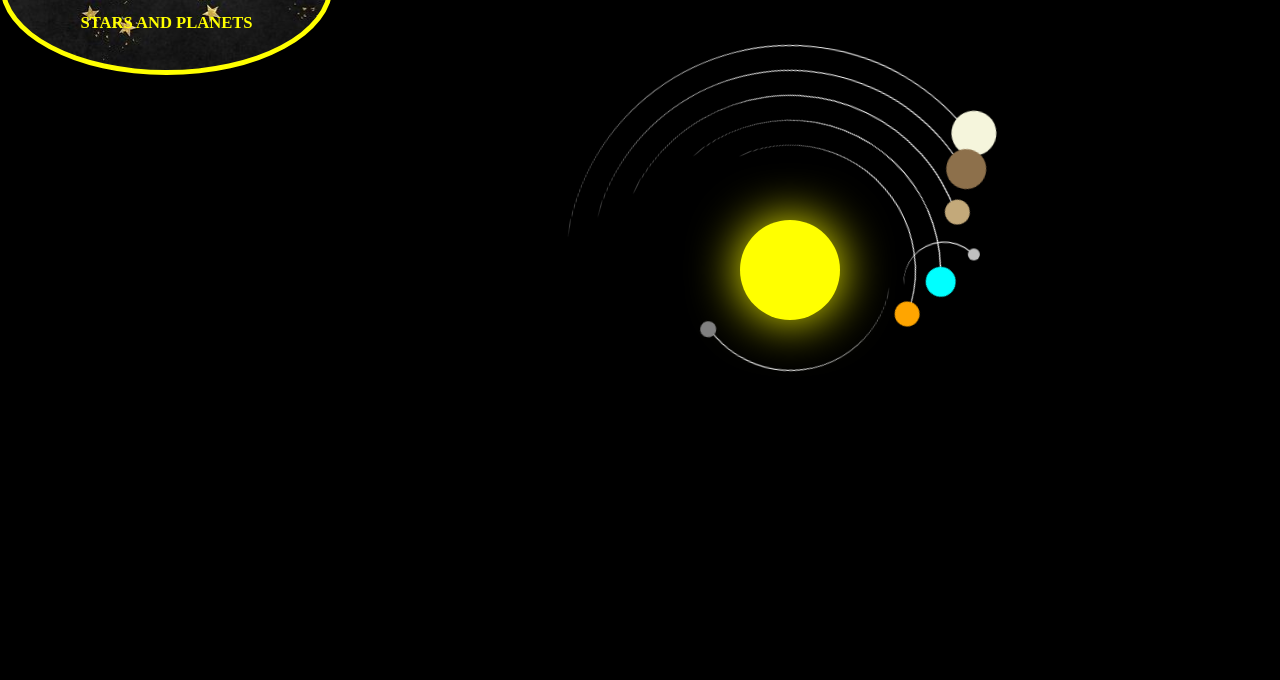
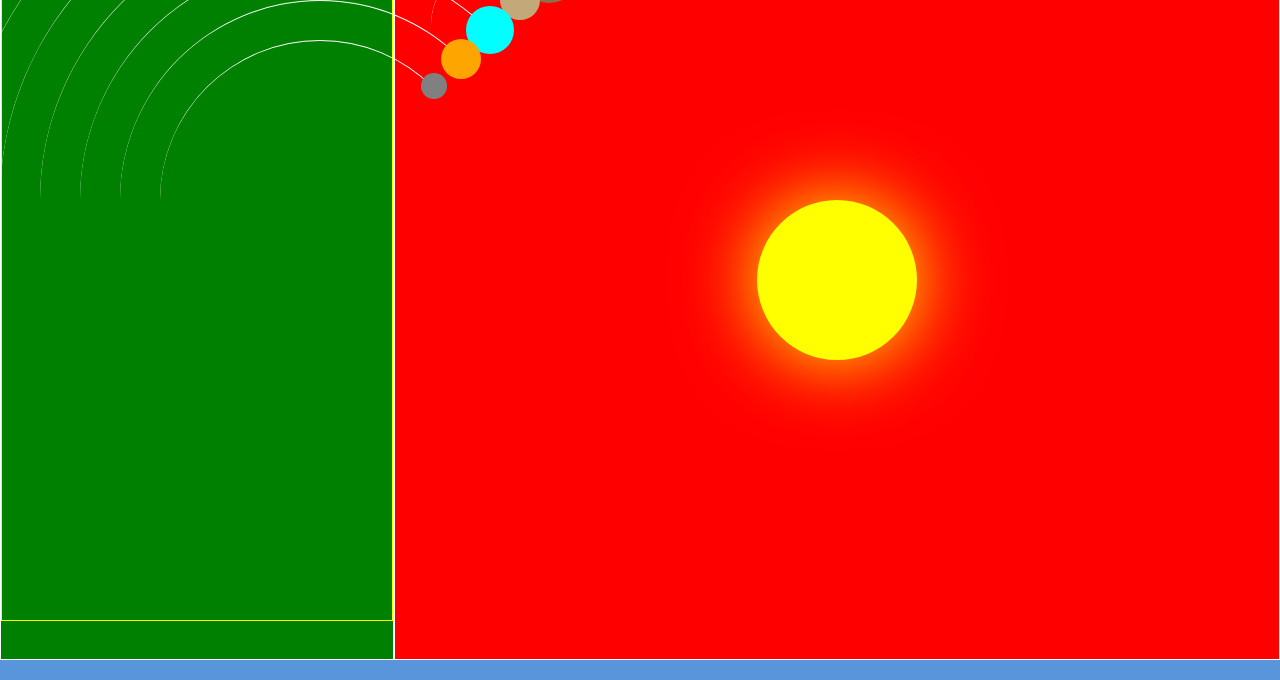
Before and after one commit to irinapech/Solar-System, a plain HTML site: page index.html in a window 1280 px wide. Shown: the part 120-800 px from the top of the page. Drawn offline with Linux system fonts and the light colour scheme.

Commit message:
Created the layout with flexbox: Container(content + sidebar(header + information))

```diff
--- a/content.css
+++ b/content.css
@@ -1,44 +1,53 @@
-body {
+* {
     margin: 0;
-    height: 50vh;
-    display:flex;
-    align-items: center;
+    padding: 0;
+    box-sizing: border-box;
+}
+
+.container {
+    display: flex;
     justify-content: center;
-    background-color: black;
-    overflow: hidden;
+    color: #fff;
+    background-color:  #5995DA;
+    padding: 20px 0;
+    height: 100vh;
+}
+
+.sidebar {
+    display: flex;
+    flex-wrap: wrap;
+    flex-direction: column;
+    border: 1px solid #fff;
+    width: 400px;
+    background-color: green;
 }
 
 .header {
-    padding: 10px 50px 10px 50px;
-    text-align: center;
-    color: yellow;
-    background-image: url(images/stars-header-backgound.jpg);
-    border-radius: 50%;
-    border: 5px solid yellow;
-    font-size: 20px;
-    position:fixed;
-    top: 2%;
-    right: 74%;
+    border: 1px solid yellow;
+    width: auto;
+    height: 10vh;
+}
+
+.information {
+    border: 1px solid yellow;
+    width: auto;
+    height: 80vh;
 }
 
 .content {
-    font-size: 10px;
-    width: 40em;
-    height: 40em;
-    position: fixed;
-    top: 30%;
-    left: 50%;
-    margin-top: -50px;
-    margin-left: -50px;
-    /* border:10px solid whitesmoke; */
-    /* border-radius: 50%; */
-    /* border-width: 0.1em 0.1em 0.1em 0.1em; */
+    display: flex;
+    justify-content: center;
+    align-items: center;
+    border: 1px solid #fff;
+    width: 900px;
+    background-color: red;
 }
 
+/* Planets */
 .sun {
-    position: absolute;
-    top: 15em;
-    left: 15em;
+    /* position: relative; */
+    /* top: 15em; */
+    /* left: 15em; */
     width: 10em;
     height: 10em;
     background-color: yellow;
@@ -54,7 +63,7 @@ body {
 .mars,
 .jupiter,
 .saturn {
-    position: absolute;
+    position:absolute;
     border-style: solid;
     border-color: white transparent transparent transparent;
     border-width: 0.1em 0.1em 0 0;
@@ -145,7 +154,6 @@ body {
     background-color: gray;
 }
 
-/* this is set, do not touch it */
 .venus::before {
     top: 2.4em;
     right: 2.4em;
@@ -186,19 +194,8 @@ body {
     background-color: beige;
 }
 
-/* .planet::before {
-    top:
-    right:
-    width: size of the planet
-    height: size of the planet
-} */
-
-@keyframes orbit {
+/* @keyframes orbit {
    to {
         transform: rotate(360deg);
     }
-}
-
-a {
-    color: yellow;
-}
+} */
--- a/index.html
+++ b/index.html
@@ -1,19 +1,20 @@
 <!DOCTYPE html>
 <html>
+
 <head>
     <!-- <link rel="stylesheet" type="text/css" href="styles.css" /> -->
+    <title>Solar System</title>
     <link rel="stylesheet" type="text/css" href="content.css" />
 </head>
+
 <body>
-        <!--Header content start-->
-        <div class="header">
-            <h1>Solar System</h1>
-            <h5>STARS AND PLANETS</h5>
+    <div class="container">
+        <div class="sidebar">
+            <div class="header">Header</div>
+            <div class="information">Information</div>
         </div>
-        <!-- Header content end -->
-
-        <!-- Container content start -->
         <div class="content">
+            <div class="planets">
                 <div class="sun"></div>
                 <div class="saturn"></div>
                 <div class="jupiter"></div>
@@ -24,7 +25,8 @@
                 <div class="venus"></div>
                 <div class="mercury"></div>
             </div>
-        <!-- Container content end -->
+        </div>
+    </div>
+</body>
 
-    </body>
 </html>
```
Lines whose indentation alone changed are shown as unchanged.
